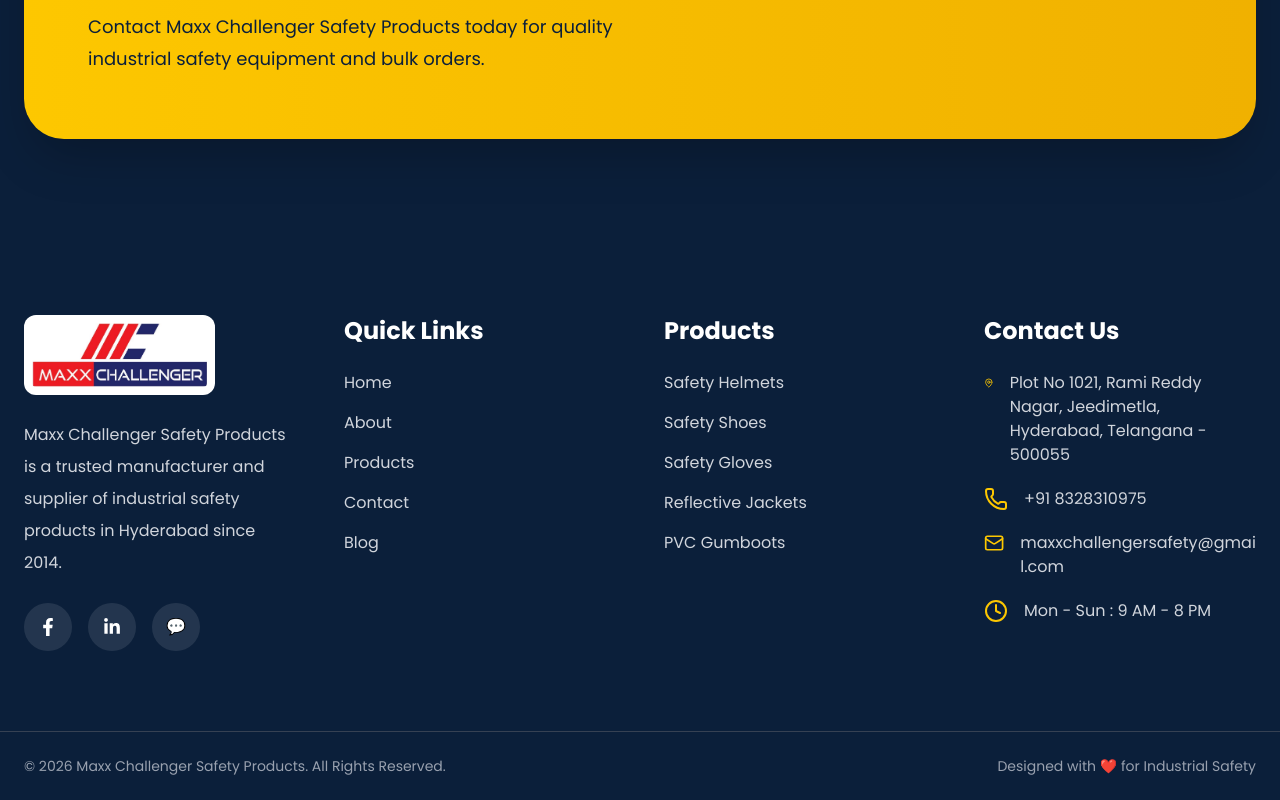
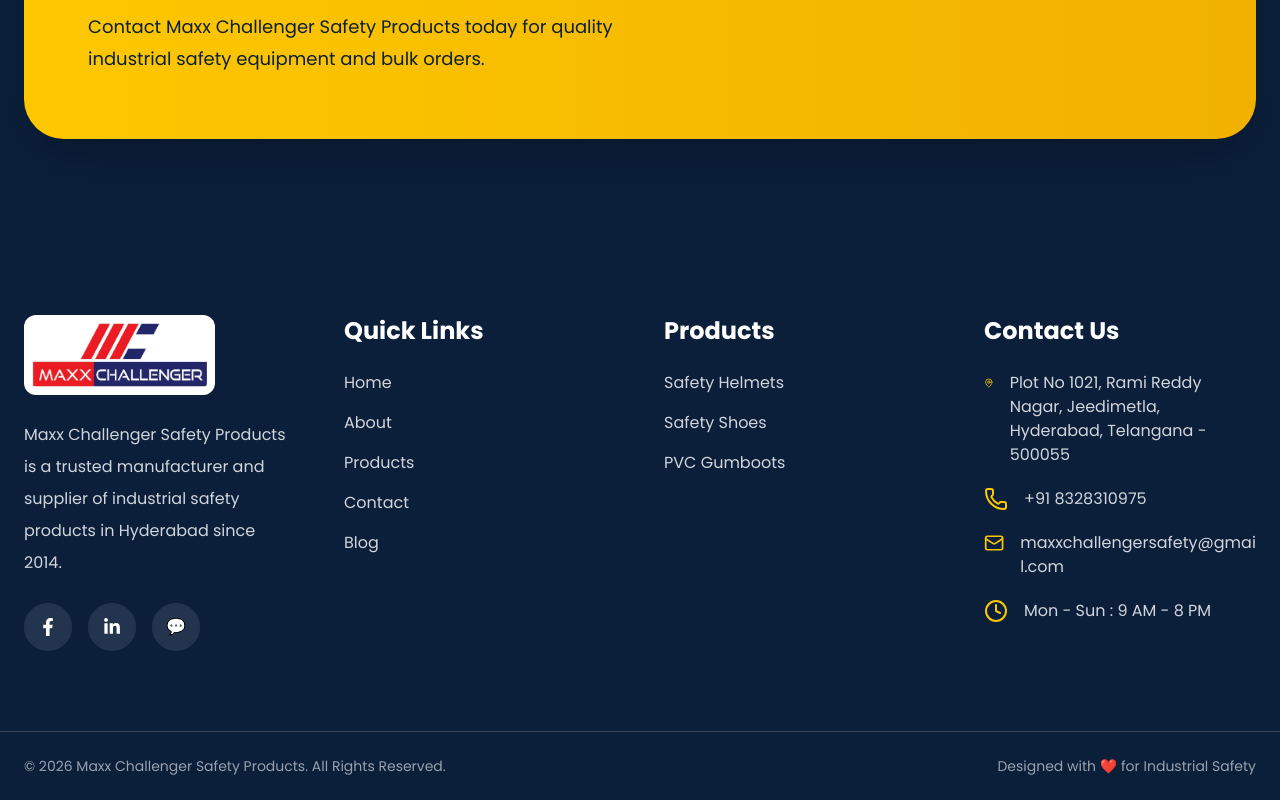
Before and after one commit to urbanbasket99/maxx-challenger-website, a React (Vite) app: page / in a window 1280 px wide. Shown: the part 5713-6513 px from the top of the page. Built offline with nearby package versions, Linux system fonts and the light colour scheme.

Commit message:
modified footer links

```diff
--- a/src/components/Footer.jsx
+++ b/src/components/Footer.jsx
@@ -107,35 +107,21 @@
           <div className="flex flex-col gap-4 text-gray-300">
 
             <Link
-              to="/products/safety-helmets"
+              to="products/head-protection"
               className="hover:text-yellow-400 transition"
             >
               Safety Helmets
             </Link>
 
             <Link
-              to="/products/safety-shoes"
+              to="products/foot-protection"
               className="hover:text-yellow-400 transition"
             >
               Safety Shoes
             </Link>
 
             <Link
-              to="/products/safety-gloves"
-              className="hover:text-yellow-400 transition"
-            >
-              Safety Gloves
-            </Link>
-
-            <Link
-              to="/products/reflective-jackets"
-              className="hover:text-yellow-400 transition"
-            >
-              Reflective Jackets
-            </Link>
-
-            <Link
-              to="/products/gumboots"
+              to="products/foot-protection"
               className="hover:text-yellow-400 transition"
             >
               PVC Gumboots
```
